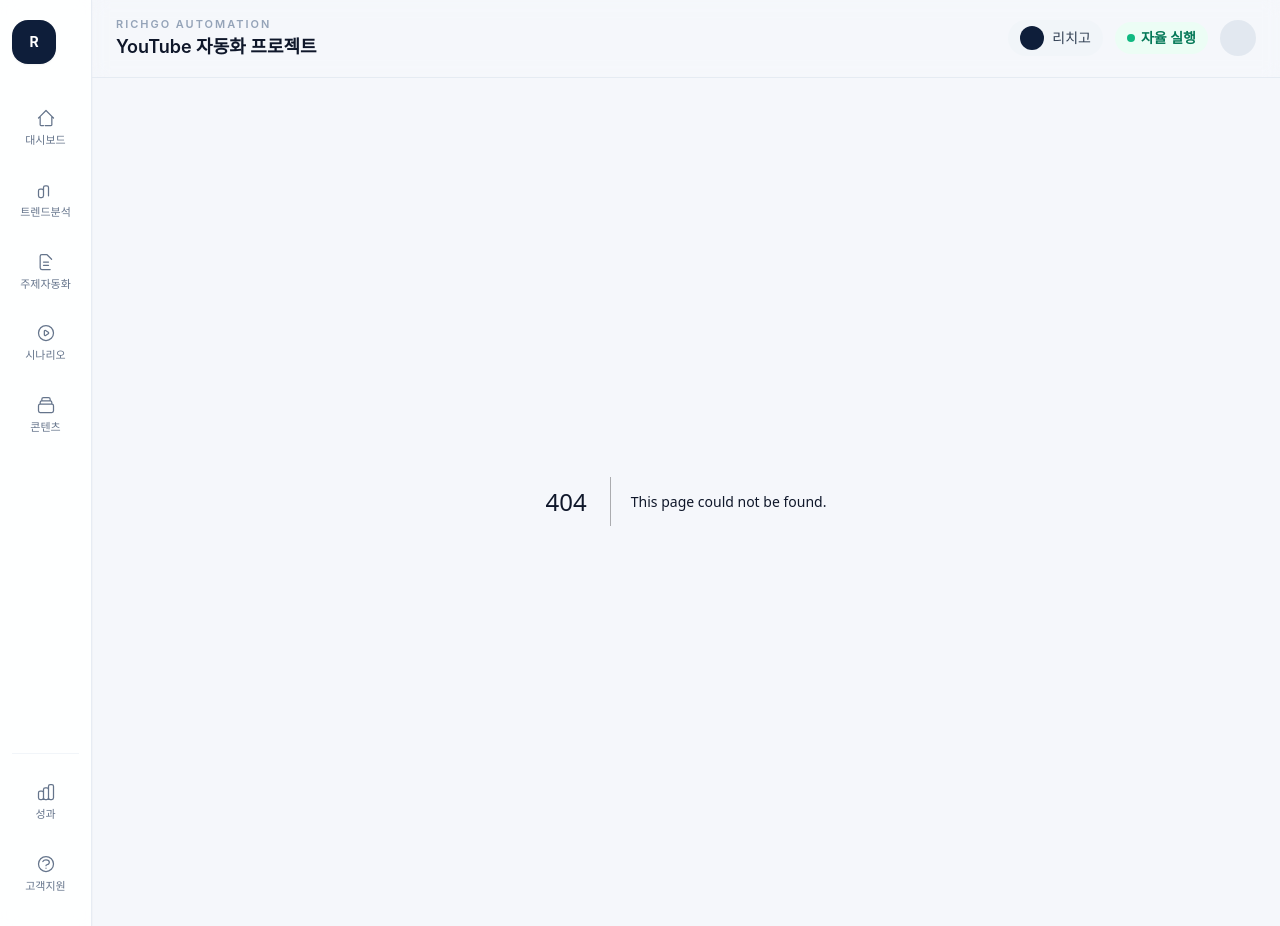
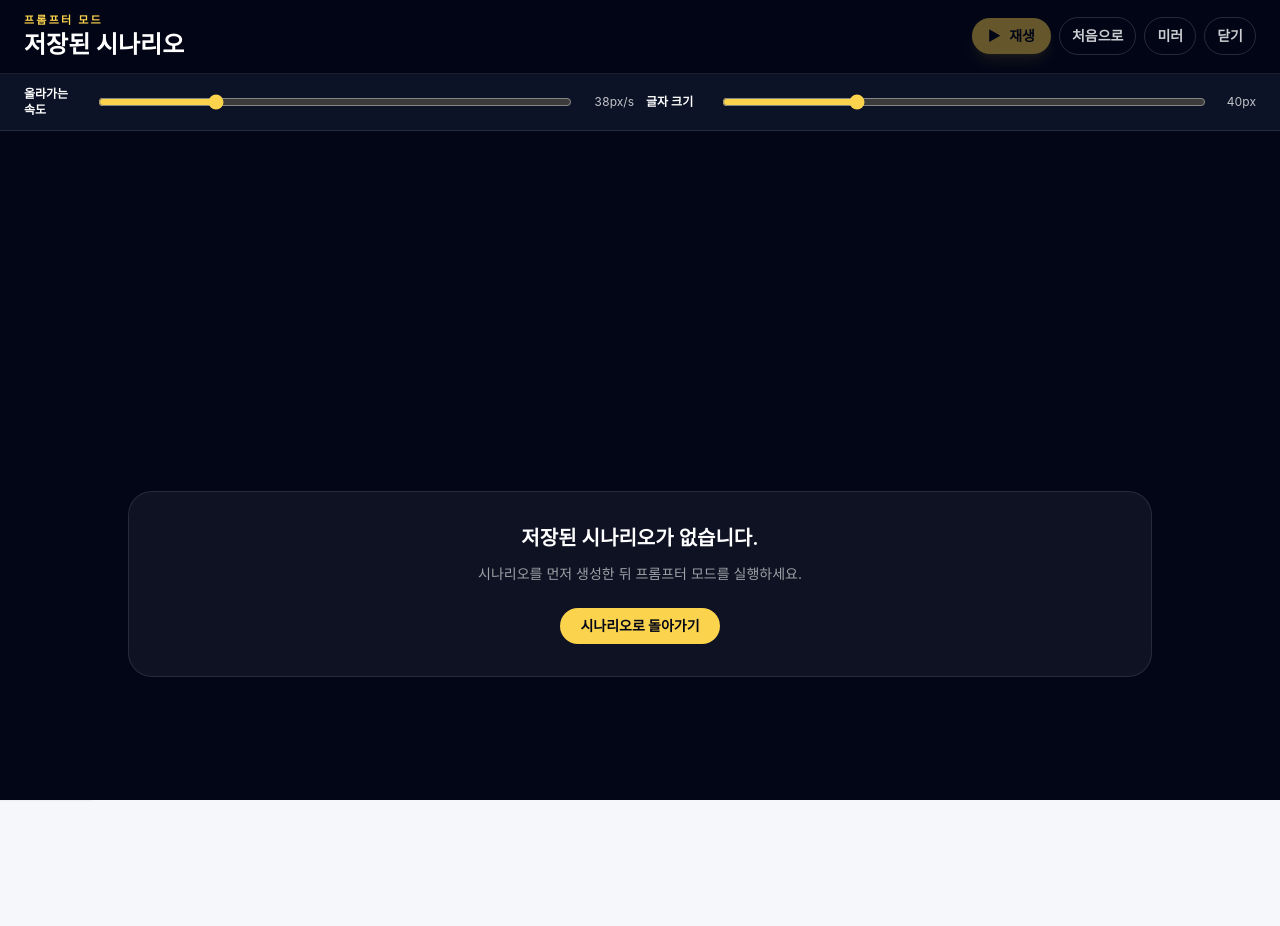
Before and after one commit to izhaha0226/youtube-automation, a Next.js app in the folder apps/web/: page /prompter in a window 1280 px wide. Before the commit this address had no page. After the commit the page ends 800 px from the top, so only its background shows below. Built offline with nearby package versions, Linux system fonts and the light colour scheme.

Commit message:
feat(web): add scenario prompter mode

```diff
--- /dev/null
+++ b/apps/web/app/components/active-nav-links.tsx
@@ -0,0 +1,50 @@
+"use client";
+
+import Link from "next/link";
+import { usePathname } from "next/navigation";
+
+type NavItem = {
+  href: string;
+  label: string;
+  icon: string;
+};
+
+function NavIcon({ d }: { d: string }) {
+  return (
+    <svg className="h-5 w-5" fill="none" viewBox="0 0 24 24" stroke="currentColor" strokeWidth={1.5}>
+      <path strokeLinecap="round" strokeLinejoin="round" d={d} />
+    </svg>
+  );
+}
+
+function isActivePath(pathname: string, href: string) {
+  if (href === "/") return pathname === "/";
+  return pathname === href || pathname.startsWith(`${href}/`);
+}
+
+export default function ActiveNavLinks({ items }: { items: NavItem[] }) {
+  const pathname = usePathname() || "/";
+
+  return (
+    <>
+      {items.map((n) => {
+        const active = isActivePath(pathname, n.href);
+        return (
+          <Link
+            key={n.label}
+            href={n.href}
+            aria-current={active ? "page" : undefined}
+            className={`flex items-center gap-3 rounded-2xl px-3 py-2.5 text-sm font-medium transition lg:flex-col lg:gap-1.5 lg:px-2 lg:py-3 ${
+              active
+                ? "bg-navy text-white shadow-[0_12px_30px_-18px_rgba(14,30,58,0.85)] ring-1 ring-navy/10"
+                : "text-slate-500 hover:bg-slate-100 hover:text-navy"
+            }`}
+          >
+            <NavIcon d={n.icon} />
+            <span className="leading-tight lg:text-[11px]">{n.label}</span>
+          </Link>
+        );
+      })}
+    </>
+  );
+}
--- a/apps/web/app/layout.tsx
+++ b/apps/web/app/layout.tsx
@@ -1,6 +1,6 @@
 import "./globals.css";
 import type { Metadata } from "next";
-import Link from "next/link";
+import ActiveNavLinks from "./components/active-nav-links";
 
 export const metadata: Metadata = {
   title: "리치고 자동화 대시보드",
@@ -20,31 +20,6 @@ const NAV_BOTTOM = [
   { href: "/support", label: "고객지원", icon: "M8.228 9c.549-1.165 2.03-2 3.772-2 2.21 0 4 1.343 4 3 0 1.4-1.278 2.575-3.006 2.907-.542.104-.994.54-.994 1.093m0 3h.01M21 12a9 9 0 11-18 0 9 9 0 0118 0z" },
 ];
 
-function NavIcon({ d }: { d: string }) {
-  return (
-    <svg className="h-5 w-5" fill="none" viewBox="0 0 24 24" stroke="currentColor" strokeWidth={1.5}>
-      <path strokeLinecap="round" strokeLinejoin="round" d={d} />
-    </svg>
-  );
-}
-
-function NavLinks({ items }: { items: typeof NAV_MAIN | typeof NAV_BOTTOM }) {
-  return (
-    <>
-      {items.map((n) => (
-        <Link
-          key={n.label}
-          href={n.href}
-          className="flex items-center gap-3 rounded-2xl px-3 py-2.5 text-sm font-medium text-slate-500 transition hover:bg-slate-100 hover:text-navy lg:flex-col lg:gap-1.5 lg:px-2 lg:py-3"
-        >
-          <NavIcon d={n.icon} />
-          <span className="leading-tight lg:text-[11px]">{n.label}</span>
-        </Link>
-      ))}
-    </>
-  );
-}
-
 export default function RootLayout({ children }: { children: React.ReactNode }) {
   return (
     <html lang="ko">
@@ -53,10 +28,10 @@ export default function RootLayout({ children }: { children: React.ReactNode })
           <aside className="hidden w-[92px] flex-col border-r border-slate-200/80 bg-white/90 px-3 py-5 shadow-sm backdrop-blur lg:flex">
             <div className="mb-8 flex h-11 w-11 items-center justify-center rounded-2xl bg-navy text-sm font-bold text-white shadow-sm">R</div>
             <nav className="flex flex-1 flex-col gap-2">
-              <NavLinks items={NAV_MAIN} />
+              <ActiveNavLinks items={NAV_MAIN} />
             </nav>
             <div className="mt-6 flex flex-col gap-2 border-t border-slate-100 pt-4">
-              <NavLinks items={NAV_BOTTOM} />
+              <ActiveNavLinks items={NAV_BOTTOM} />
             </div>
           </aside>
 
@@ -88,8 +63,8 @@ export default function RootLayout({ children }: { children: React.ReactNode })
 
               <div className="overflow-x-auto border-t border-slate-100 px-4 py-2 lg:hidden">
                 <nav className="flex w-max gap-2">
-                  <NavLinks items={NAV_MAIN} />
-                  <NavLinks items={NAV_BOTTOM} />
+                  <ActiveNavLinks items={NAV_MAIN} />
+                  <ActiveNavLinks items={NAV_BOTTOM} />
                 </nav>
               </div>
             </header>
--- a/apps/web/app/pipeline-client.tsx
+++ b/apps/web/app/pipeline-client.tsx
@@ -1134,6 +1134,17 @@ export default function PipelineClient({ view = "dashboard" }: { view?: Pipeline
         <div className="flex items-center justify-between">
           <h2 className="text-base font-semibold">5. AI 시나리오 워크스페이스</h2>
           <div className="flex items-center gap-2">
+            {scenario && (
+              <a
+                href="/prompter"
+                target="_blank"
+                rel="noreferrer"
+                className="inline-flex items-center gap-1.5 rounded-lg bg-navy px-3 py-1.5 text-xs font-semibold text-white shadow-sm hover:bg-slate-800"
+              >
+                <span aria-hidden>▶</span>
+                프롬프터 모드
+              </a>
+            )}
             {research?.session_id && scenario && (
               <a
                 href={`/workspace/${research.session_id}`}
--- /dev/null
+++ b/apps/web/app/prompter/page.tsx
@@ -0,0 +1,140 @@
+"use client";
+
+import { useEffect, useMemo, useRef, useState } from "react";
+import Link from "next/link";
+import { loadDashboard } from "../store";
+import type { ScenarioOutput } from "../store";
+
+function buildPrompterSections(scenario: ScenarioOutput | null) {
+  if (!scenario) return [];
+  const sections: { title: string; text: string }[] = [];
+
+  if (scenario.opening_title) sections.push({ title: "제목 설명형 오프닝", text: scenario.opening_title });
+  if (scenario.hook_30s) sections.push({ title: "0~30초 Hook", text: scenario.hook_30s });
+  if (scenario.bridge_3min) sections.push({ title: "30초~3분 전개", text: scenario.bridge_3min });
+  if (scenario.opening) sections.push({ title: "오프닝", text: scenario.opening });
+
+  const bodySections = scenario.body_sections?.length
+    ? scenario.body_sections
+    : scenario.body.map((script, index) => ({ heading: `본문 ${index + 1}`, script }));
+  bodySections.forEach((section, index) => {
+    sections.push({ title: section.heading || `본문 ${index + 1}`, text: section.script });
+  });
+
+  if (scenario.conclusion) sections.push({ title: "결론", text: scenario.conclusion });
+  if (scenario.cta) sections.push({ title: "CTA", text: scenario.cta });
+
+  return sections.filter((section) => section.text?.trim());
+}
+
+export default function PrompterPage() {
+  const [scenario, setScenario] = useState<ScenarioOutput | null>(null);
+  const [selectedTopic, setSelectedTopic] = useState<string | null>(null);
+  const [isPlaying, setIsPlaying] = useState(false);
+  const [scrollSpeed, setScrollSpeed] = useState(38);
+  const [fontSize, setFontSize] = useState(40);
+  const [mirrorMode, setMirrorMode] = useState(false);
+  const scrollRef = useRef<HTMLDivElement | null>(null);
+  const frameRef = useRef<number | null>(null);
+  const lastTickRef = useRef<number | null>(null);
+
+  useEffect(() => {
+    const saved = loadDashboard();
+    setScenario(saved?.scenario ?? null);
+    setSelectedTopic(saved?.selectedTopic ?? null);
+  }, []);
+
+  const sections = useMemo(() => buildPrompterSections(scenario), [scenario]);
+
+  useEffect(() => {
+    if (!isPlaying) {
+      if (frameRef.current) cancelAnimationFrame(frameRef.current);
+      frameRef.current = null;
+      lastTickRef.current = null;
+      return;
+    }
+
+    const step = (timestamp: number) => {
+      if (!scrollRef.current) return;
+      if (lastTickRef.current === null) lastTickRef.current = timestamp;
+      const deltaSeconds = Math.min((timestamp - lastTickRef.current) / 1000, 0.08);
+      lastTickRef.current = timestamp;
+      scrollRef.current.scrollTop += scrollSpeed * deltaSeconds;
+
+      const reachedEnd = scrollRef.current.scrollTop + scrollRef.current.clientHeight >= scrollRef.current.scrollHeight - 8;
+      if (reachedEnd) {
+        setIsPlaying(false);
+        return;
+      }
+      frameRef.current = requestAnimationFrame(step);
+    };
+
+    frameRef.current = requestAnimationFrame(step);
+    return () => {
+      if (frameRef.current) cancelAnimationFrame(frameRef.current);
+    };
+  }, [isPlaying, scrollSpeed]);
+
+  function resetScroll() {
+    if (scrollRef.current) scrollRef.current.scrollTop = 0;
+    lastTickRef.current = null;
+  }
+
+  return (
+    <div className="fixed inset-0 z-[80] flex flex-col bg-slate-950 text-white">
+      <header className="flex flex-wrap items-center justify-between gap-3 border-b border-white/10 bg-slate-950/95 px-4 py-3 backdrop-blur sm:px-6">
+        <div className="min-w-0">
+          <p className="text-[11px] font-semibold uppercase tracking-[0.2em] text-amber-300">프롬프터 모드</p>
+          <h1 className="truncate text-lg font-bold sm:text-2xl">{selectedTopic ?? "저장된 시나리오"}</h1>
+        </div>
+        <div className="flex flex-wrap items-center gap-2 text-xs sm:text-sm">
+          <button
+            onClick={() => setIsPlaying((prev) => !prev)}
+            disabled={sections.length === 0}
+            className="inline-flex items-center gap-2 rounded-full bg-amber-300 px-4 py-2 font-bold text-slate-950 shadow-lg shadow-amber-300/20 disabled:opacity-40"
+          >
+            <span aria-hidden>{isPlaying ? "⏸" : "▶"}</span>
+            {isPlaying ? "일시정지" : "재생"}
+          </button>
+          <button onClick={resetScroll} className="rounded-full border border-white/15 px-3 py-2 font-semibold text-white/80 hover:bg-white/10">처음으로</button>
+          <button onClick={() => setMirrorMode((prev) => !prev)} className="rounded-full border border-white/15 px-3 py-2 font-semibold text-white/80 hover:bg-white/10">{mirrorMode ? "일반" : "미러"}</button>
+          <Link href="/scenario" className="rounded-full border border-white/15 px-3 py-2 font-semibold text-white/80 hover:bg-white/10">닫기</Link>
+        </div>
+      </header>
+
+      <div className="grid gap-3 border-b border-white/10 bg-slate-900/80 px-4 py-3 text-xs text-white/75 sm:grid-cols-2 sm:px-6">
+        <label className="flex items-center gap-3">
+          <span className="w-20 font-semibold text-white">올라가는 속도</span>
+          <input className="w-full accent-amber-300" type="range" min="12" max="120" step="2" value={scrollSpeed} onChange={(e) => setScrollSpeed(Number(e.target.value))} />
+          <span className="w-16 text-right tabular-nums">{scrollSpeed}px/s</span>
+        </label>
+        <label className="flex items-center gap-3">
+          <span className="w-20 font-semibold text-white">글자 크기</span>
+          <input className="w-full accent-amber-300" type="range" min="28" max="72" step="2" value={fontSize} onChange={(e) => setFontSize(Number(e.target.value))} />
+          <span className="w-12 text-right tabular-nums">{fontSize}px</span>
+        </label>
+      </div>
+
+      <main ref={scrollRef} className="flex-1 overflow-y-auto scroll-smooth px-5 sm:px-10 lg:px-20">
+        <div className="mx-auto max-w-5xl py-[45vh]">
+          {sections.length === 0 ? (
+            <div className="rounded-3xl border border-white/10 bg-white/5 p-8 text-center">
+              <p className="text-xl font-semibold">저장된 시나리오가 없습니다.</p>
+              <p className="mt-3 text-sm text-white/60">시나리오를 먼저 생성한 뒤 프롬프터 모드를 실행하세요.</p>
+              <Link href="/scenario" className="mt-6 inline-flex rounded-full bg-amber-300 px-5 py-2 text-sm font-bold text-slate-950">시나리오로 돌아가기</Link>
+            </div>
+          ) : (
+            <article className={mirrorMode ? "scale-x-[-1]" : ""} style={{ fontSize: `${fontSize}px` }}>
+              {sections.map((section, index) => (
+                <section key={`${section.title}-${index}`} className="mb-16 rounded-[32px] border border-white/10 bg-white/[0.04] p-8 shadow-[0_30px_80px_-50px_rgba(255,255,255,0.3)]">
+                  <div className="mb-6 inline-flex rounded-full bg-amber-300/15 px-4 py-1 text-sm font-bold uppercase tracking-[0.2em] text-amber-200">{section.title}</div>
+                  <p className="whitespace-pre-wrap break-keep font-semibold leading-[1.75] tracking-[-0.03em] text-white">{section.text}</p>
+                </section>
+              ))}
+            </article>
+          )}
+        </div>
+      </main>
+    </div>
+  );
+}
```
Also changed, not shown: 1 other file (tests, documents, lock files or other folders).
